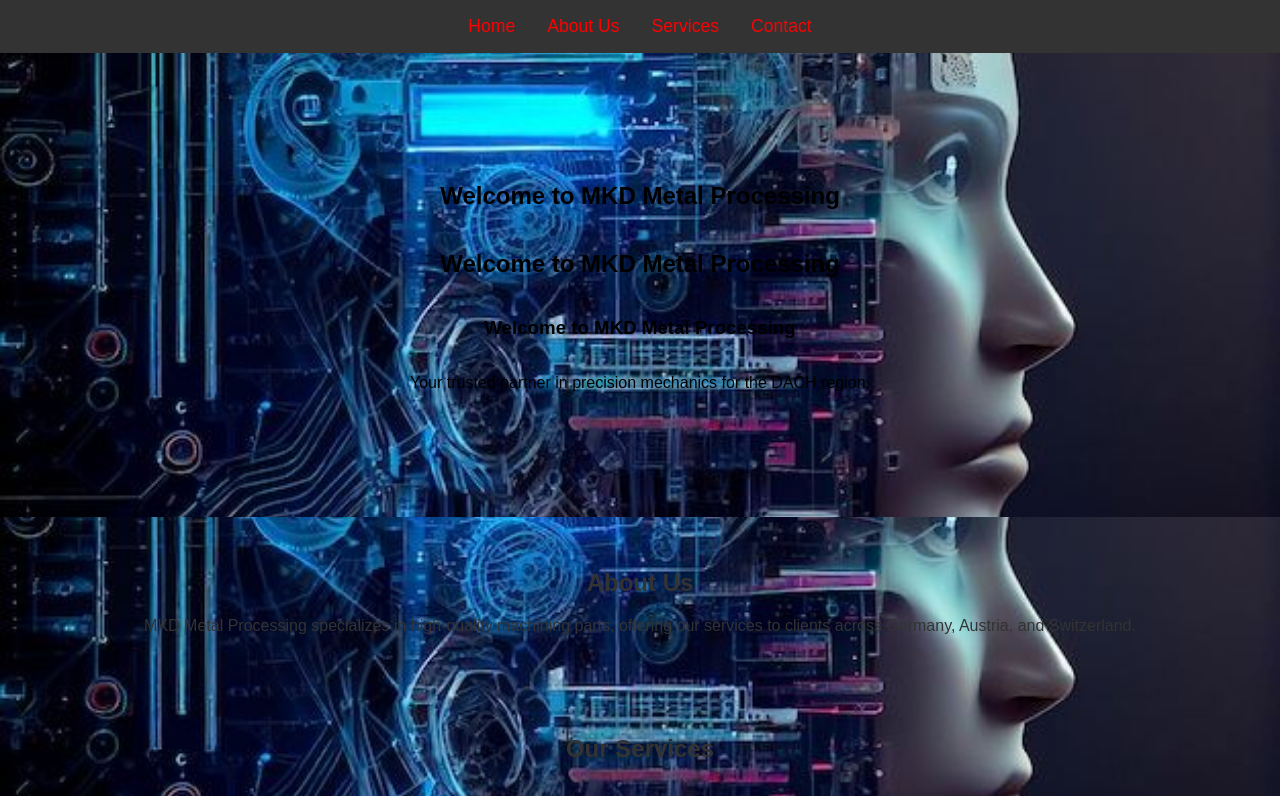
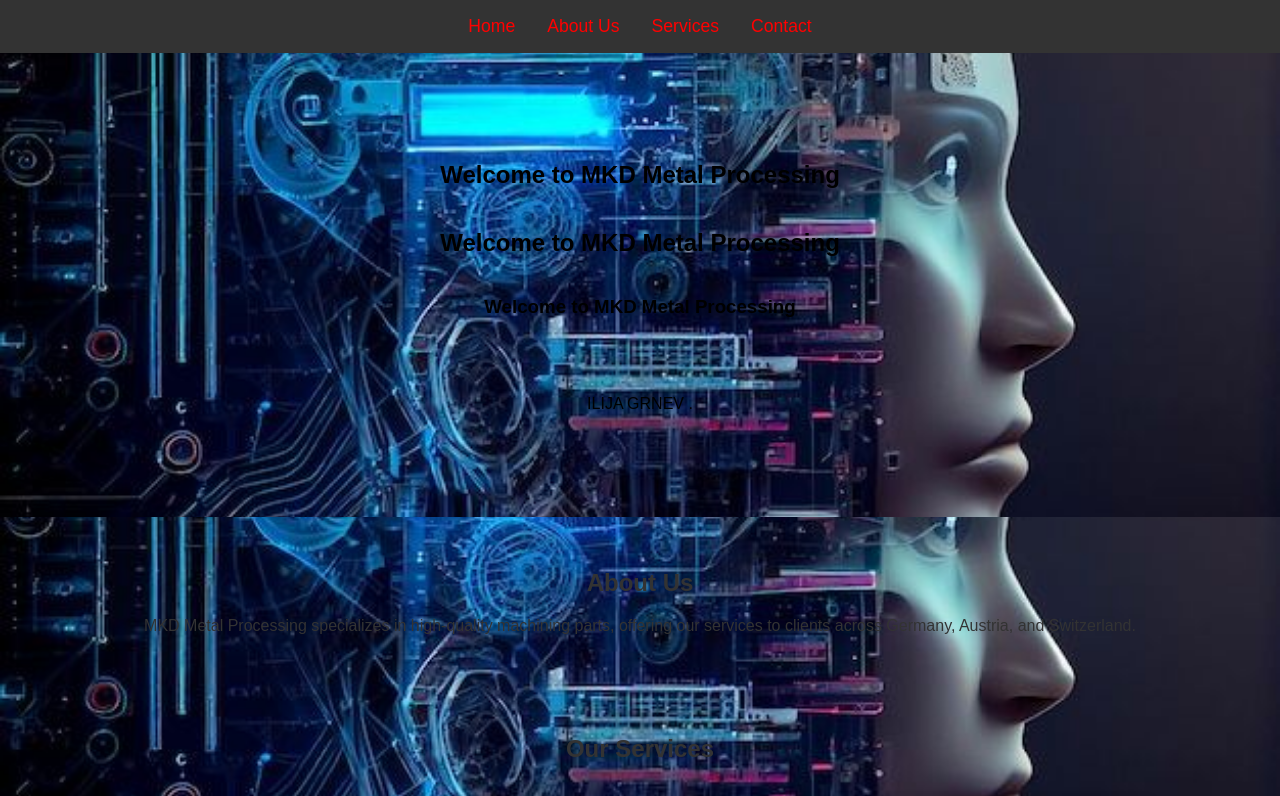
Before and after one commit to Ilija101023/ILIJAGRNEV, a plain HTML site: page index.html in a window 1280 px wide. Shown: the top 796 px of the page. Drawn offline with Linux system fonts and the light colour scheme; a script that the page names is missing.

Commit message:
Update index.html

```diff
--- a/index.html
+++ b/index.html
@@ -23,7 +23,7 @@
         <h1>Welcome to MKD Metal Processing</h1>
 		<h2>Welcome to MKD Metal Processing</h2>
 		<h3>Welcome to MKD Metal Processing</h3>
-        <p>Your trusted partner in precision mechanics for the DACH region.</p>
+                <h4> </h4> <p>ILIJA GRNEV .</p> </h4>
     </section>
 
     <section id="about">
```
